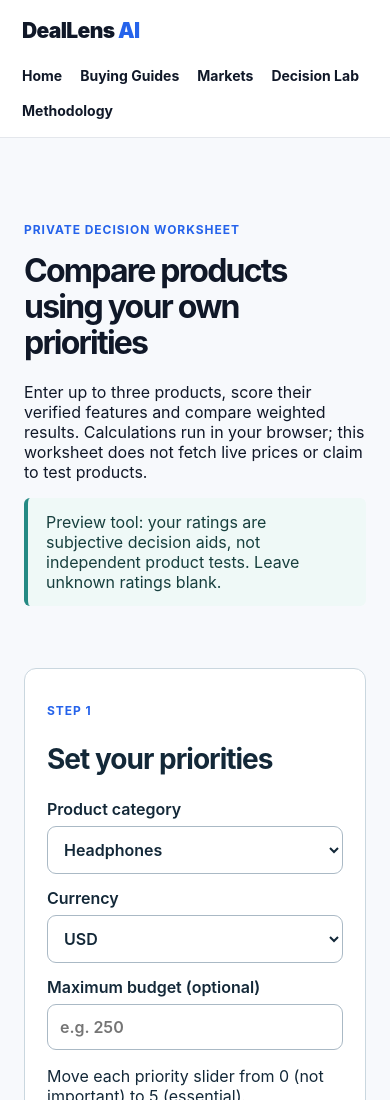
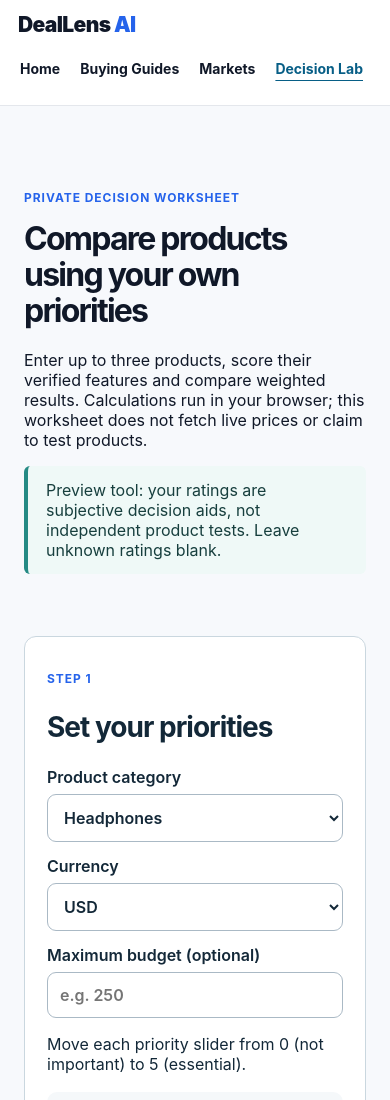
Before and after one commit to Agel-uk/deallens-ai, a website: page decision-lab.html in a window 390 px wide. Shown: the top 1100 px of the page. Drawn offline with Linux system fonts and the light colour scheme.

Commit message:
Improve mobile navigation and keyboard accessibility across key pages (#8)
* Improve shared mobile navigation, focus and skip link styles

* Add accessible navigation and Arabic access to amazon.html

* Add accessible navigation and Arabic access to decision-lab.html

* Add accessible navigation and Arabic access to markets.html

* Add accessible navigation and Arabic access to start-here.html

* Add mobile-friendly homepage navigation and keyboard skip link

* Connect homepage skip link to main landmark

```diff
--- a/decision-lab.html
+++ b/decision-lab.html
@@ -11,9 +11,9 @@
 <link rel="stylesheet" href="decision-lab.css">
 <style>.lab .panel{padding:22px;margin:22px 0;border:1px solid #cad7df;border-radius:12px;background:#fff;color:#132838}.lab .panel h2,.lab .panel h3{color:#132838}.lab .lab-hero{color:inherit}.lab .lab-hero p{max-width:780px}.lab .small{font-size:.9rem}.lab .eyebrow{font-weight:700;letter-spacing:.08em}.lab a{color:#086b86}.lab .priority span{color:#132838} .lab button{background:#123c58;color:#fff;border:0} .lab button:focus-visible{outline:3px solid #1e928a}</style>
 </head>
-<body>
-<header class="top"><a class="brand" href="index.html">DealLens <span>AI</span></a><nav aria-label="Primary"><a href="index.html">Home</a> <a href="amazon.html">Buying Guides</a> <a href="markets.html">Markets</a> <a aria-current="page" href="decision-lab.html">Decision Lab</a> <a href="about.html">Methodology</a></nav></header>
-<main class="lab">
+<body><a class="skip-link" href="#main-content">Skip to main content</a>
+<header class="top"><a class="brand" href="index.html">DealLens <span>AI</span></a><nav aria-label="Primary"><a href="index.html">Home</a> <a href="amazon.html">Buying Guides</a> <a href="markets.html">Markets</a> <a aria-current="page" href="decision-lab.html">Decision Lab</a> <a href="about.html">Methodology</a><a href="ar.html" lang="ar" dir="rtl">العربية</a></nav></header>
+<main class="lab" id="main-content">
 <section class="lab-hero"><p class="eyebrow">PRIVATE DECISION WORKSHEET</p><h1>Compare products using your own priorities</h1><p>Enter up to three products, score their verified features and compare weighted results. Calculations run in your browser; this worksheet does not fetch live prices or claim to test products.</p><p class="lab-note">Preview tool: your ratings are subjective decision aids, not independent product tests. Leave unknown ratings blank.</p></section>
 <section class="panel" aria-labelledby="step-one"><p class="eyebrow">STEP 1</p><h2 id="step-one">Set your priorities</h2><div class="lab-grid"><label for="category">Product category<select id="category"><option value="headphones">Headphones</option><option value="powerbanks">Power banks</option><option value="laptops">Laptops</option><option value="vacuums">Robot vacuums</option><option value="chairs">Office chairs</option><option value="mesh">Mesh Wi-Fi</option><option value="monitors">Monitors</option><option value="shoes">Running shoes</option><option value="general">Other products</option></select></label><label for="money">Currency<select id="money"><option value="USD">USD</option><option value="AED">AED</option><option value="GBP">GBP</option><option value="EUR">EUR</option><option value="SAR">SAR</option><option value="CAD">CAD</option><option value="JPY">JPY</option><option value="INR">INR</option><option value="AUD">AUD</option></select></label><label for="budget">Maximum budget (optional)<input id="budget" type="number" min="0" step="0.01" placeholder="e.g. 250"></label></div><p>Move each priority slider from 0 (not important) to 5 (essential).</p><div id="priorities" class="priority-grid"></div></section>
 <section class="panel" aria-labelledby="step-two"><p class="eyebrow">STEP 2</p><h2 id="step-two">Enter products and evidence</h2><p>Use verified specifications, warranty information and reliable reviews. Unknown criteria should remain unassessed.</p><div id="candidates" class="candidate-grid"></div><div class="lab-actions"><button id="compare" type="button">Compare products</button><button id="reset" type="button">Clear worksheet</button><button id="print" type="button">Print / save PDF</button><button id="save" type="button">Save on this device</button><button id="load" type="button">Restore saved worksheet</button></div><p id="saveStatus" class="small" role="status" aria-live="polite">Your entries stay in this browser unless you choose to save them here.</p></section>
--- a/styles.css
+++ b/styles.css
@@ -34,3 +34,16 @@
 :focus-visible{outline:3px solid #087f8c;outline-offset:3px}
 @media(max-width:680px){.library-controls{grid-template-columns:1fr}.library-controls label,.library-controls label[for="librarySearch"],.library-controls label[for="libraryCategory"],.library-controls input,.library-controls select,.library-controls button{grid-column:1;grid-row:auto}}
 @media(prefers-reduced-motion:reduce){html{scroll-behavior:auto}}
+
+/* Shared navigation and mobile accessibility */
+html{scroll-padding-top:90px}
+.top{min-width:0}
+.top nav{align-items:center;row-gap:10px}
+.top nav a{display:inline-flex;align-items:center;min-height:42px;padding:6px 2px}
+.top nav a[aria-current="page"]{color:#075e86;text-decoration:underline;text-underline-offset:6px}
+.top .brand{text-decoration:none;white-space:nowrap}
+.top .brand:focus-visible,.top nav a:focus-visible{outline:3px solid #087f8c;outline-offset:3px;border-radius:4px}
+.skip-link{position:absolute;top:-100px;left:12px;z-index:100;background:#fff;color:#101828;padding:12px;border-radius:8px}
+.skip-link:focus{top:8px}
+@media(max-width:820px){.top{padding:12px 18px;gap:10px;flex-wrap:wrap}.top nav{width:100%;display:flex;overflow-x:auto;flex-wrap:nowrap;gap:16px;scrollbar-width:thin;padding-bottom:4px}.top nav a{white-space:nowrap;flex:0 0 auto}.hero{padding-top:48px}main{min-width:0}}
+@media(max-width:480px){.top{position:relative}.hero h1{line-height:1.1}.panel{padding:18px}.lab{padding:14px}.lab .panel{padding:16px}.candidate-grid{grid-template-columns:1fr}}
```
Also changed, not shown: amazon.html (+2 -2 lines), index.html (+3 -3 lines), markets.html (+1 -1 lines), start-here.html (+1 -1 lines).
